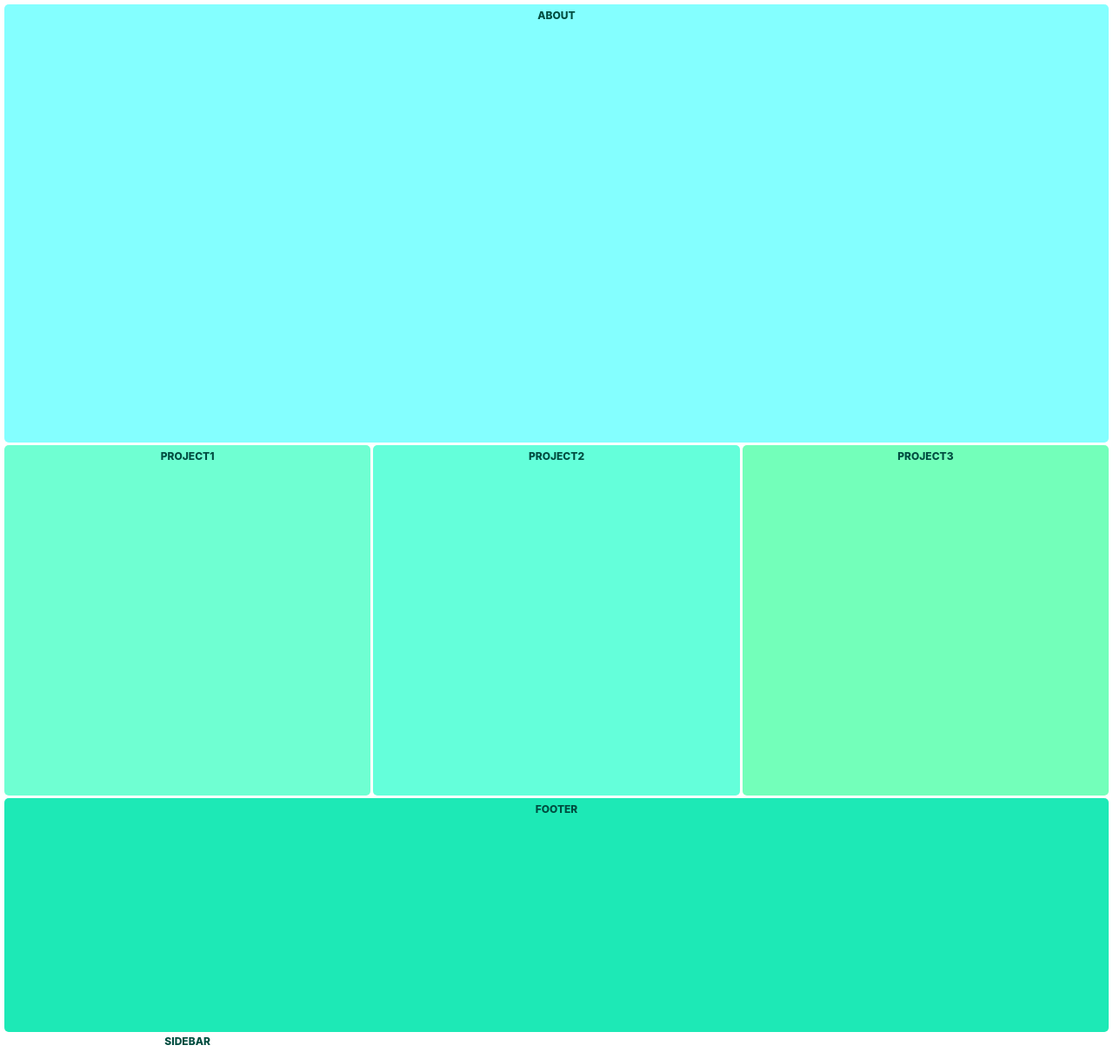
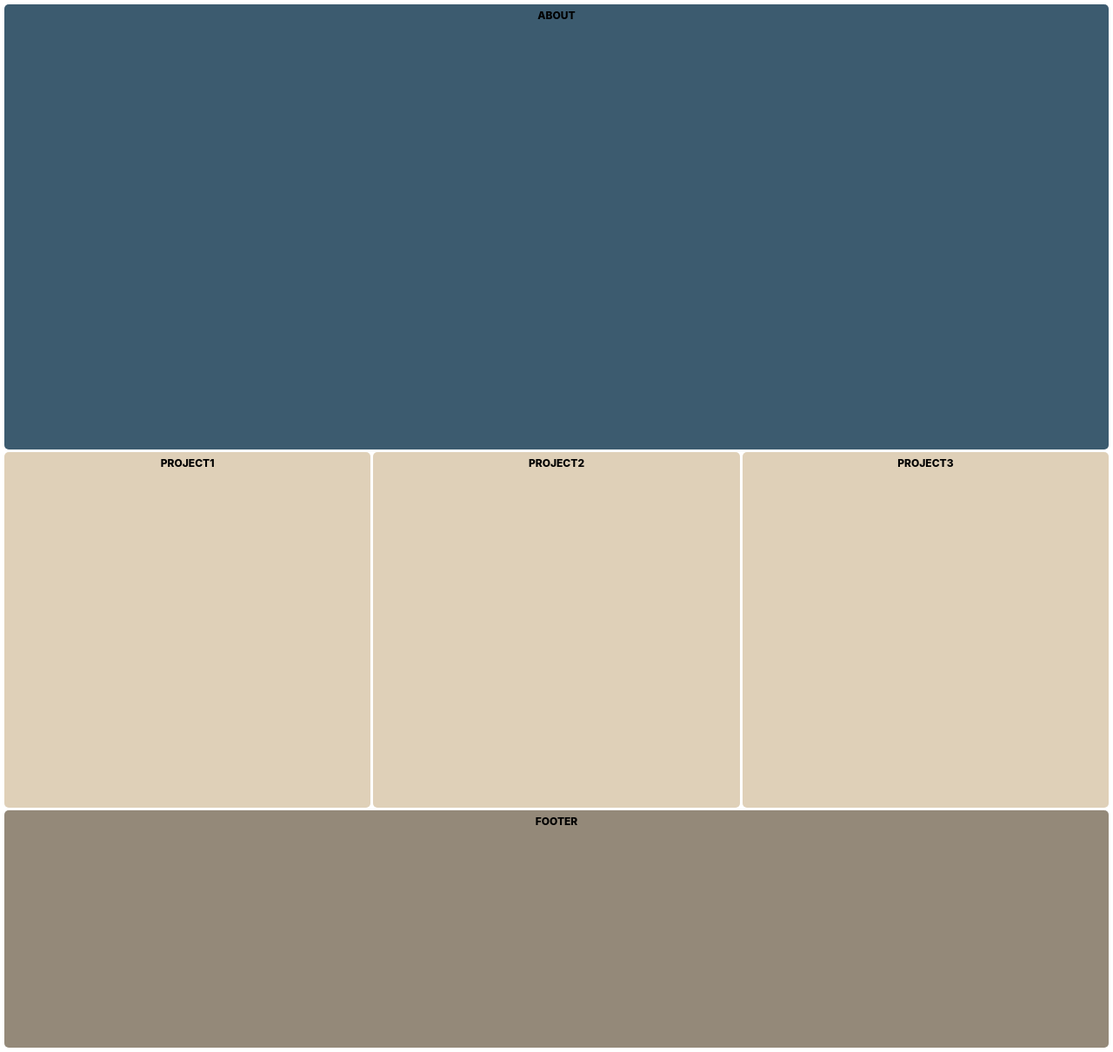
Before and after one commit to noamp09/odin-homepage, a plain HTML site: page index.html in a window 1280 px wide. Shown: the whole page at 87% size. Drawn offline with Linux system fonts and the light colour scheme.

Commit message:
added color palletes and simplified the structuring

```diff
--- a/index.html
+++ b/index.html
@@ -12,7 +12,6 @@
 
     <div class="container">
         <div id="about">About</div>
-        <div id="sidebar">Sidebar</div>
         <div id="project1">Project1</div>
         <div id="project2">Project2</div>
         <div id="project3">Project3</div>
--- a/styles.css
+++ b/styles.css
@@ -1,6 +1,10 @@
 :root {
   --main-radius: 5px;
   --main-padding: 5px;
+  --dark-blue: #153448;
+  --grey-blue: #3C5B6F;
+  --dark-brown: #948979;
+  --light-brown: #DFD0B8;
 }
 
 body {
@@ -24,40 +28,39 @@ body {
   font-weight: 800;
   text-transform: uppercase;
   font-size: 12px;
-  color: #004d40;
   text-align: center;
 }
 
 #about {
-  background: #84ffff;
+  background: var(--grey-blue);
   grid-area: about;
   border-radius: var(--main-radius);
   padding-top: var(--main-padding);
 }
 
 #project1 {
-  background: #6fffd2;
+  background: var(--light-brown);
   grid-area: content1;
   border-radius: var(--main-radius);
   padding-top: var(--main-padding);
 }
 
 #project2 {
-  background: #64ffda;
+  background: var(--light-brown);
   grid-area: content2;
   border-radius: var(--main-radius);
   padding-top: var(--main-padding);
 }
 
 #project3 {
-  background: #73ffba;
+  background: var(--light-brown);
   grid-area: content3;
   border-radius: var(--main-radius);
   padding-top: var(--main-padding);
 }
 
 footer {
-  background: #1de9b6;
+  background: var(--dark-brown);
   grid-area: footer;
   border-radius: var(--main-radius);
   padding-top: var(--main-padding);
```
